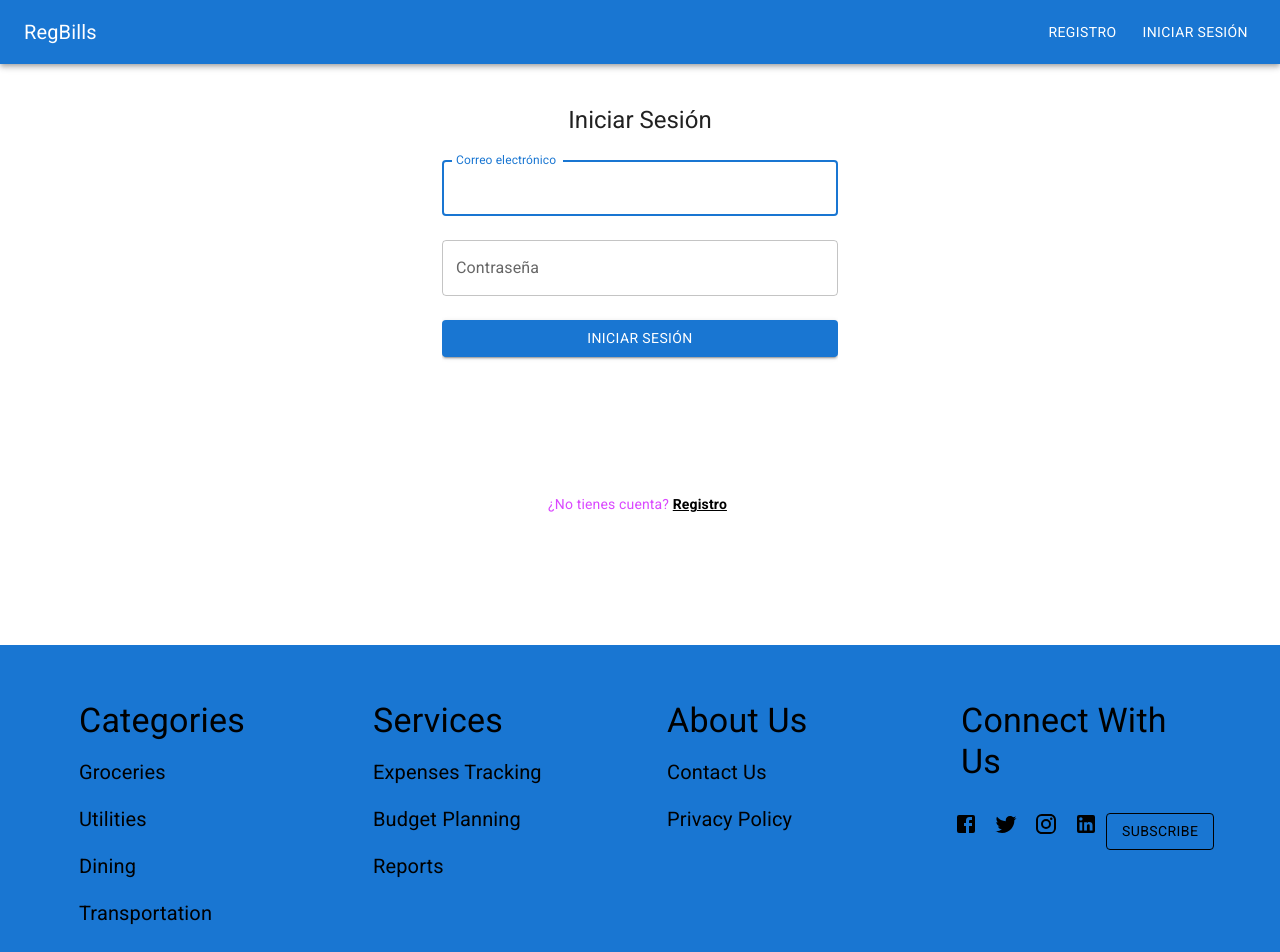
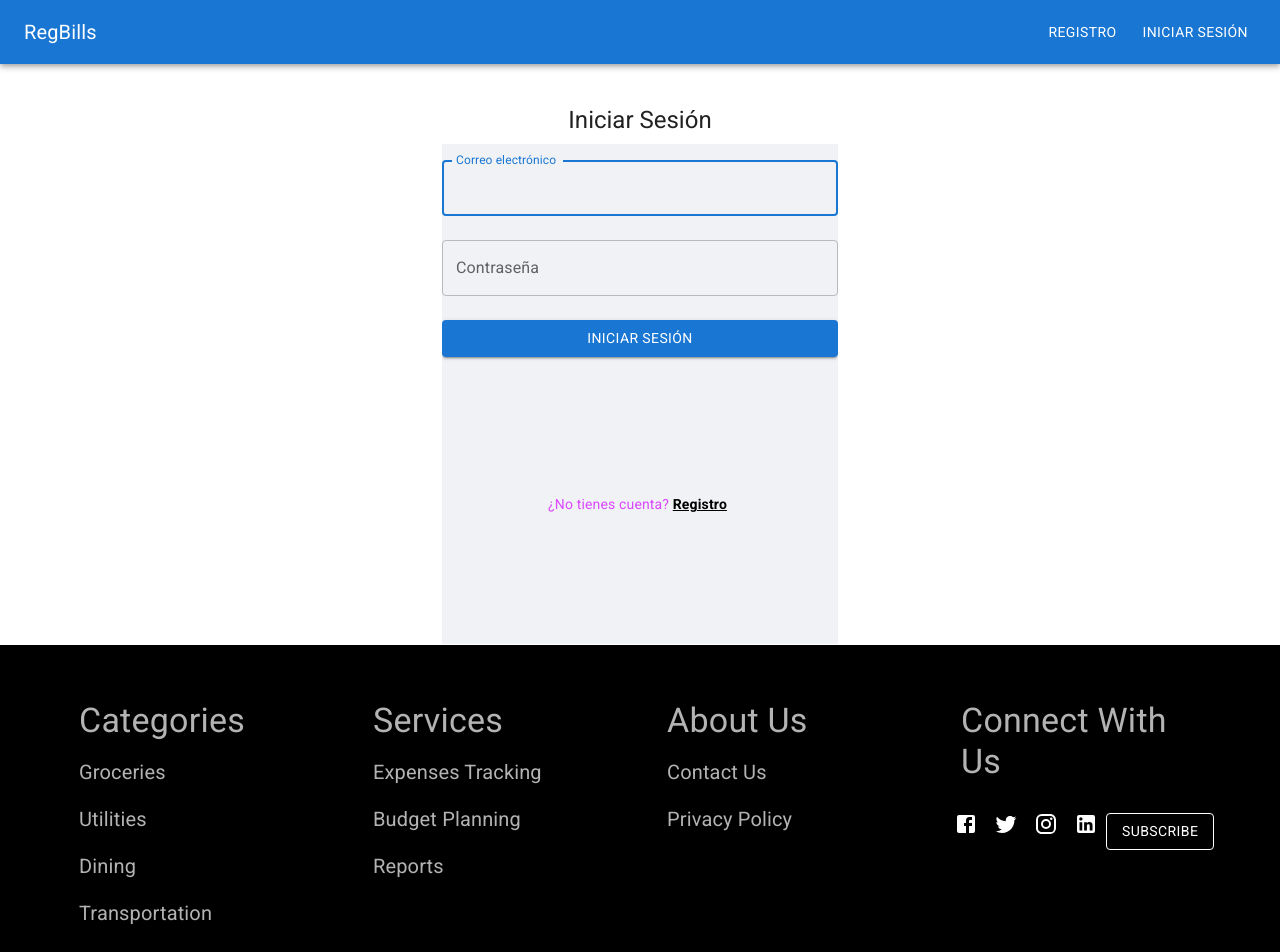
Before and after one commit to cbdev2021/regbills-mui-f1, a React (Create React App) app: page /iniciosesion in a window 1280 px wide. Shown: the top 952 px of the page. Built offline with nearby package versions, Linux system fonts and the light colour scheme; a web font is replaced by a local one.

Commit message:
ajustes colores fondo

```diff
--- a/src/components/Footer.jsx
+++ b/src/components/Footer.jsx
@@ -7,7 +7,7 @@ const Footer = () => {
   const theme = useTheme();
 
   return (
-    <div style={{ backgroundColor: theme.palette.primary.main, padding: "40px 0", color: "black" }}>
+    <div style={{ backgroundColor: "black", padding: "40px 0", color: "#FFFFFFB3" }}>
 
       <Container>
         <Grid container spacing={3}>
@@ -57,23 +57,23 @@ const Footer = () => {
             <Typography variant="h4" sx={{ margin: "15px" }}>
               Connect With Us
             </Typography>
-            <IconButton href="#" sx={{ color: "black" }}>
+            <IconButton href="#" sx={{ color: "white" }}>
               <Facebook />
             </IconButton>
-            <IconButton href="#" sx={{ color: "black" }}>
+            <IconButton href="#" sx={{ color: "white" }}>
               <Twitter />
             </IconButton>
-            <IconButton href="#" sx={{ color: "black" }}>
+            <IconButton href="#" sx={{ color: "white" }}>
               <Instagram />
             </IconButton>
-            <IconButton href="#" sx={{ color: "black" }}>
+            <IconButton href="#" sx={{ color: "white" }}>
               <LinkedIn />
             </IconButton>
             <Button
               variant="outlined"
               color="secondary" // Color de botón secundario
               href="#"
-              sx={{ color: "black", borderColor: "black", marginTop: "15px" }}
+              sx={{ color: "white", borderColor: "white", marginTop: "15px" }}
             >
               Subscribe
             </Button>
--- a/src/components/Header.jsx
+++ b/src/components/Header.jsx
@@ -15,7 +15,7 @@ import { useDispatch, useSelector } from 'react-redux';
 import { useNavigate } from 'react-router-dom';
 import { useLogoutMutation } from '../slices/usersApiSlice';
 import { logout } from '../slices/authSlice';
-import { AccountCircle, ExitToApp } from '@mui/icons-material';
+import { AccountCircle } from '@mui/icons-material';
 import HomeIcon from '@mui/icons-material/Home';
 import FormatListNumberedRtlIcon from '@mui/icons-material/FormatListNumberedRtl';
 import PlaylistAddIcon from '@mui/icons-material/PlaylistAdd';
@@ -25,7 +25,7 @@ const Header = () => {
   const { userInfo } = useSelector((state) => state.auth);
   const dispatch = useDispatch();
   const navigate = useNavigate();
-  const [anchorEl, setAnchorEl] = React.useState(false);
+  const [anchorEl, setAnchorEl] = React.useState(null);
 
   const [logoutApi, { isLoading: isLoggingOut }] = useLogoutMutation();
 
@@ -34,7 +34,7 @@ const Header = () => {
   };
 
   const handleClose = () => {
-    setAnchorEl(!anchorEl);
+    setAnchorEl(null);
   };
 
   const handleLogout = async () => {
@@ -49,7 +49,7 @@ const Header = () => {
   };
 
   return (
-    <header>
+    <header style={{ backgroundColor: 'black' }}>
       <AppBar position="static" color="primary">
         <Toolbar sx={{ justifyContent: 'space-between' }}>
           <Typography variant="h6" component="div">
@@ -155,7 +155,7 @@ const Header = () => {
           )}
           <Menu
             id="menu-appbar"
-            anchorEl={!anchorEl}
+            anchorEl={anchorEl}
             anchorOrigin={{
               vertical: 'top',
               horizontal: 'right',
--- a/src/global.css
+++ b/src/global.css
@@ -5,6 +5,7 @@
 body {
   margin: 0;
   line-height: normal;
+  background-color:#f0f2f5;
 }
 :root {
   /* fonts */
@@ -42,7 +43,11 @@ body {
 /* ejemplo en componentes Config AddRegister */
 .form {
   position: relative;
-  background-color: var(--color-white);
+  /* fondo forms*/
+  /* background-color: var(--color-white); */
+  background-color:#f0f2f5;;
+
+
   width: 100%;
   /* height: 883px; */
   height: 500px;
```
